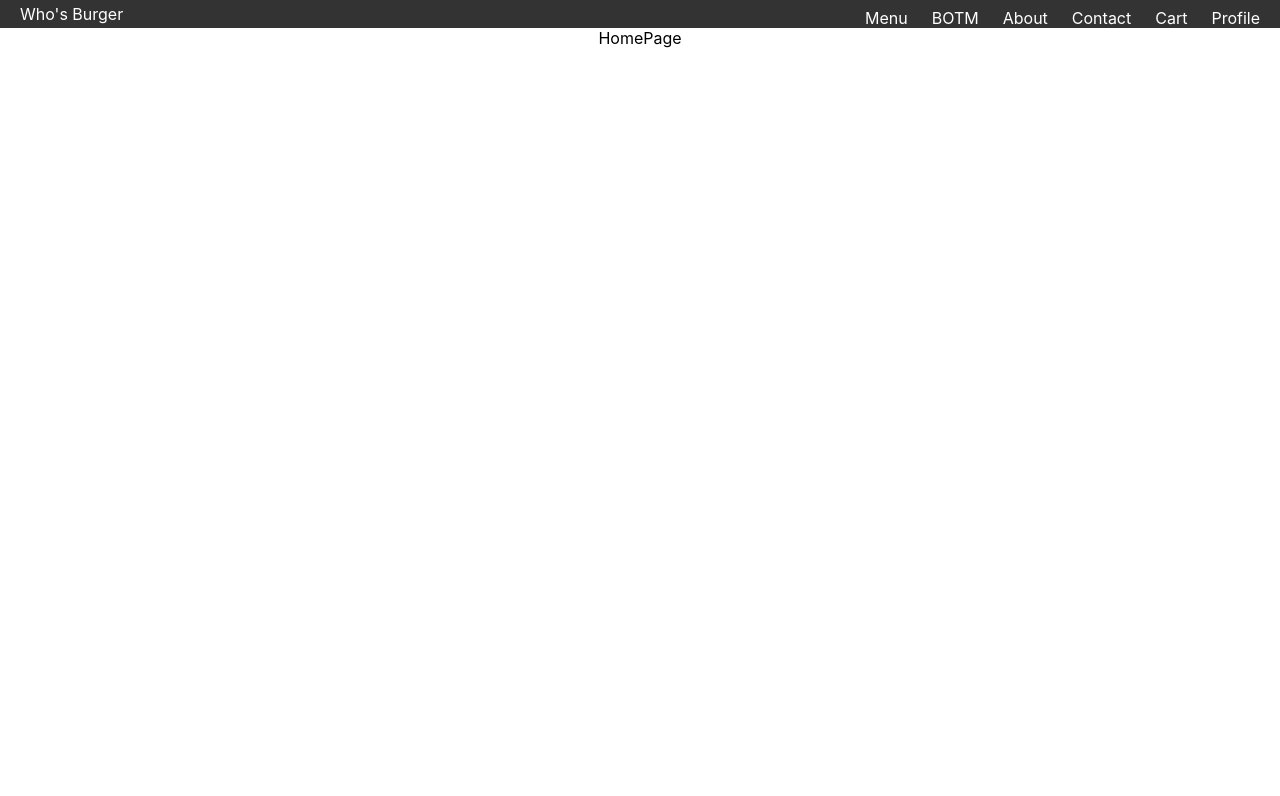
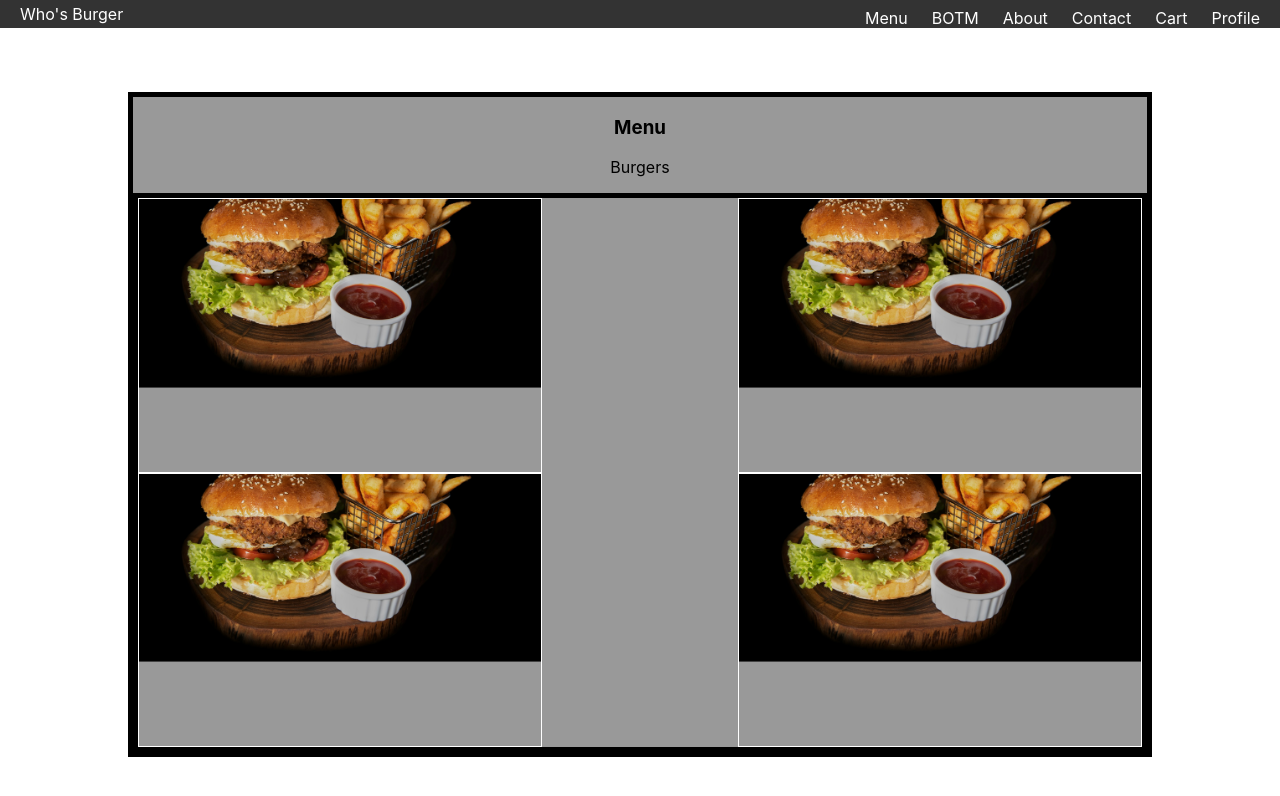
Before and after one commit to zullicm/whos-burger, a React (Create React App) app in the folder client/: page / in a window 1280 px wide. Shown: the top 796 px of the page. Built offline with nearby package versions, Linux system fonts and the light colour scheme; no server answers.

Commit message:
learning CSS creating menu

```diff
--- a/client/src/App.css
+++ b/client/src/App.css
@@ -74,3 +74,35 @@
 .navbar li:hover{
   background-color: #777;
 }
+
+.menu{
+  margin: 5vw 10vw;
+  border: black;
+  border-style: solid;
+  border-width: 5px;
+  background-color: #999;
+}
+
+.burger-container{
+  border: black;
+  border-style: solid;
+  border-width: 5px;
+  display: flex;
+  flex-wrap: wrap;
+  justify-content: space-between;
+
+}
+
+.burger-card{
+  border: white;
+  border-style: solid;
+  border-width: 1px;
+  overflow: hidden;
+  width: 40%;
+}
+
+.burger-card img{
+  object-fit: cover;
+  width: 100%;
+  transform: translate(0%, -30%);
+}
--- a/client/src/App.jsx
+++ b/client/src/App.jsx
@@ -14,8 +14,8 @@ function App() {
     <div className="App">
       <NavBar />
       <Routes>
-        <Route exact path='/' element={<HomePage />}/>
-        <Route exact path='/menu' element={<MenuPage />}/>
+        {/* <Route exact path='/' element={<HomePage />}/> */}
+        <Route exact path='/' element={<MenuPage />}/>
         {/* <Route exact path='/botm' element={<BOTM />}/> */}
         {/* <Route exact path='/about' element={<About />}/> */}
         {/* <Route exact path='/contact' element={<Contact />}/> */}
--- a/client/src/Components/BurgerCard.jsx
+++ b/client/src/Components/BurgerCard.jsx
@@ -1,10 +1,10 @@
 import React from "react";
 
-function BurgerCard(){
+function BurgerCard({burger, picture}){
 
   return(
-    <div>
-      BurgerCard
+    <div className="burger-card">
+      <img src={picture} />
     </div>
   )
 }
--- /dev/null
+++ b/client/src/Modals/Modal.jsx
@@ -0,0 +1,12 @@
+import React from "react";
+
+function Modal(){
+
+  return(
+    <div>
+      Modal
+    </div>
+  )
+}
+
+export default Modal
--- a/client/src/Pages/MenuPage.jsx
+++ b/client/src/Pages/MenuPage.jsx
@@ -1,12 +1,18 @@
 import React from "react";
+import BurgerCard from "../Components/BurgerCard";
+import BurgerPic from '../Assets/Burger Pic.jpg'
+import Modal from "../Modals/Modal";
 
 function MenuPage(){
-
+  const burgers = ["Plain Cheeseburger", "Plain Burger", "Bacon Burger", "Santa Fe Burger"]
   return(
-    <div>
+    <div className="menu" >
       <h3>Menu</h3>
-      <p>Burger</p><p>Sides</p><p>Shakes</p><p>Drinks</p>
-
+      <p>Burgers</p>
+      <div className="burger-container">
+      {burgers.map(burger => <BurgerCard key={burger} burger={burger} picture={BurgerPic} />)}
+      </div>
+      {/* <Modal /> */}
     </div>
   )
 }
```
Also changed, not shown: client/src/Assets/Burger Pic.jpg (added).
